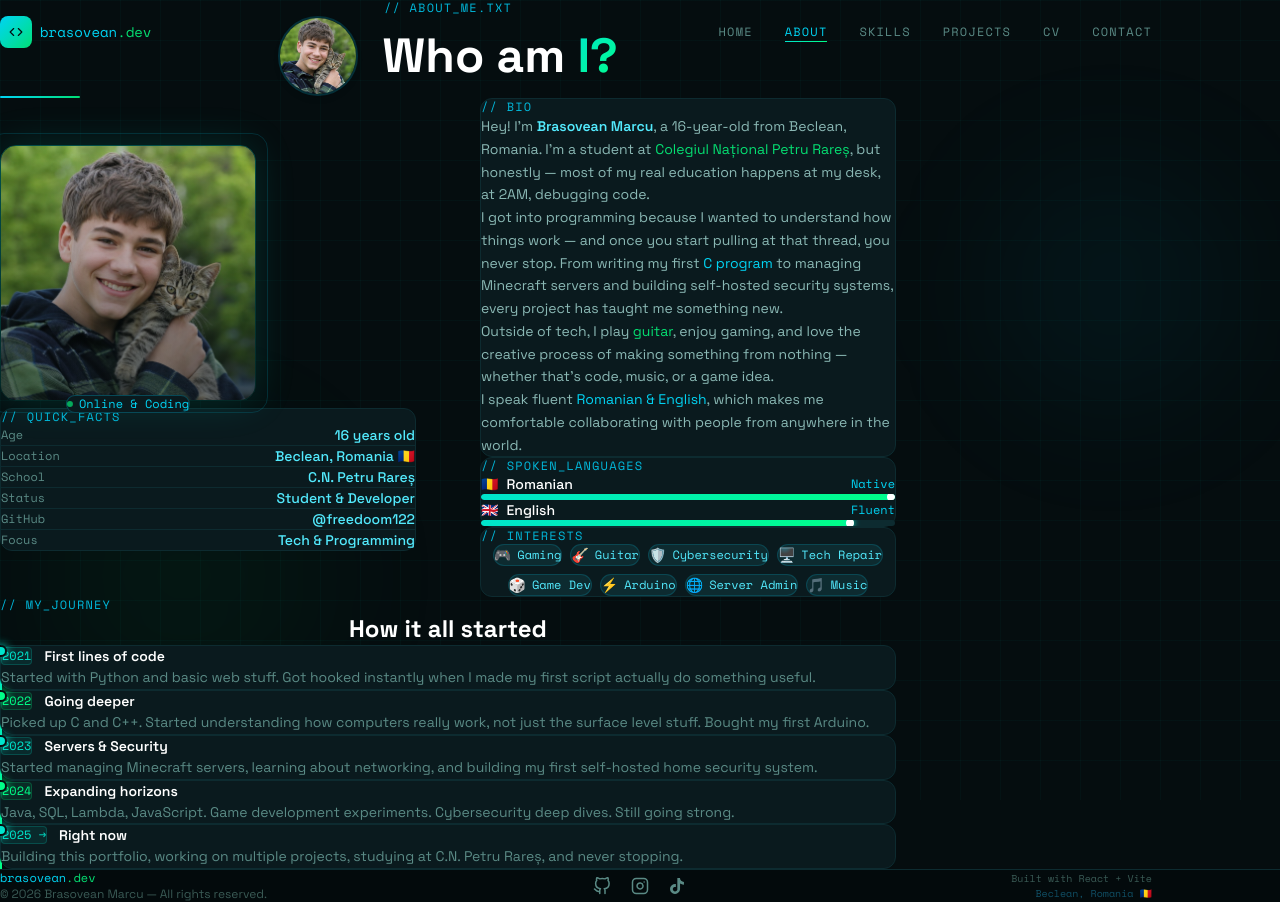
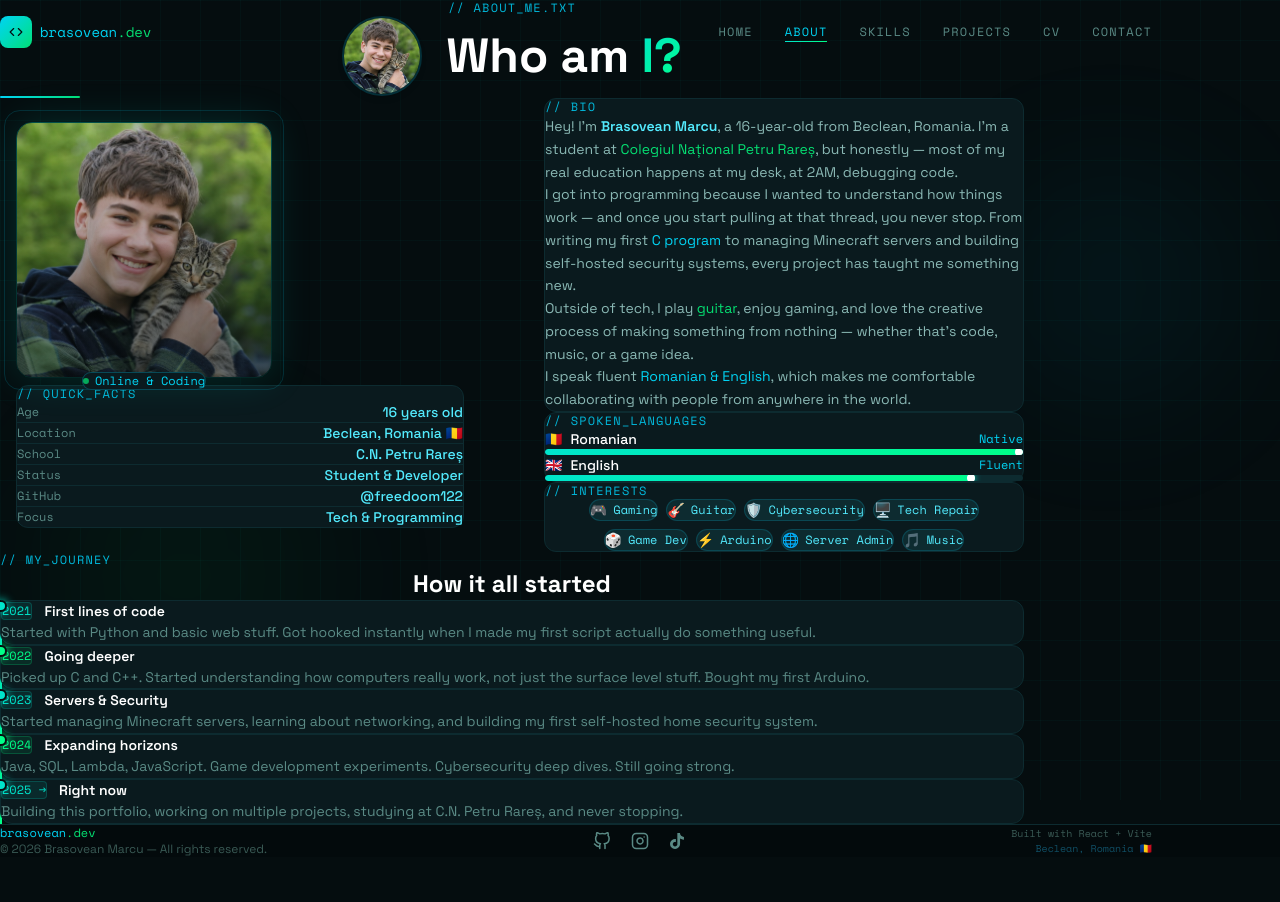
Before and after one commit to freedoom122/My-personal-Site, a React (Vite) app: page /about in a window 1280 px wide. After the commit the page ends 857 px from the top, so only its background shows below. Built offline with nearby package versions, Linux system fonts and the light colour scheme.

Commit message:
Layout: center About page - remove duplicate horizontal padding and use site container

```diff
--- a/src/pages/About.tsx
+++ b/src/pages/About.tsx
@@ -27,12 +27,12 @@ const languages = [
 
 export default function About() {
   return (
-    <main className="relative min-h-screen z-10 pt-28 pb-24 px-6">
+    <main className="relative min-h-screen z-10 pt-28 pb-24">
       <div className="fixed inset-0 grid-bg pointer-events-none z-0" />
       <div className="fixed top-40 right-10 w-64 h-64 rounded-full bg-cyan-500/5 blur-3xl pointer-events-none" />
       <div className="fixed bottom-20 left-10 w-72 h-72 rounded-full bg-green-500/5 blur-3xl pointer-events-none" />
 
-      <div className="max-w-4xl mx-auto relative z-10">
+      <div className="relative z-10 w-full">
         {/* Header */}
         <motion.div
           variants={fadeUp(0)}
```
